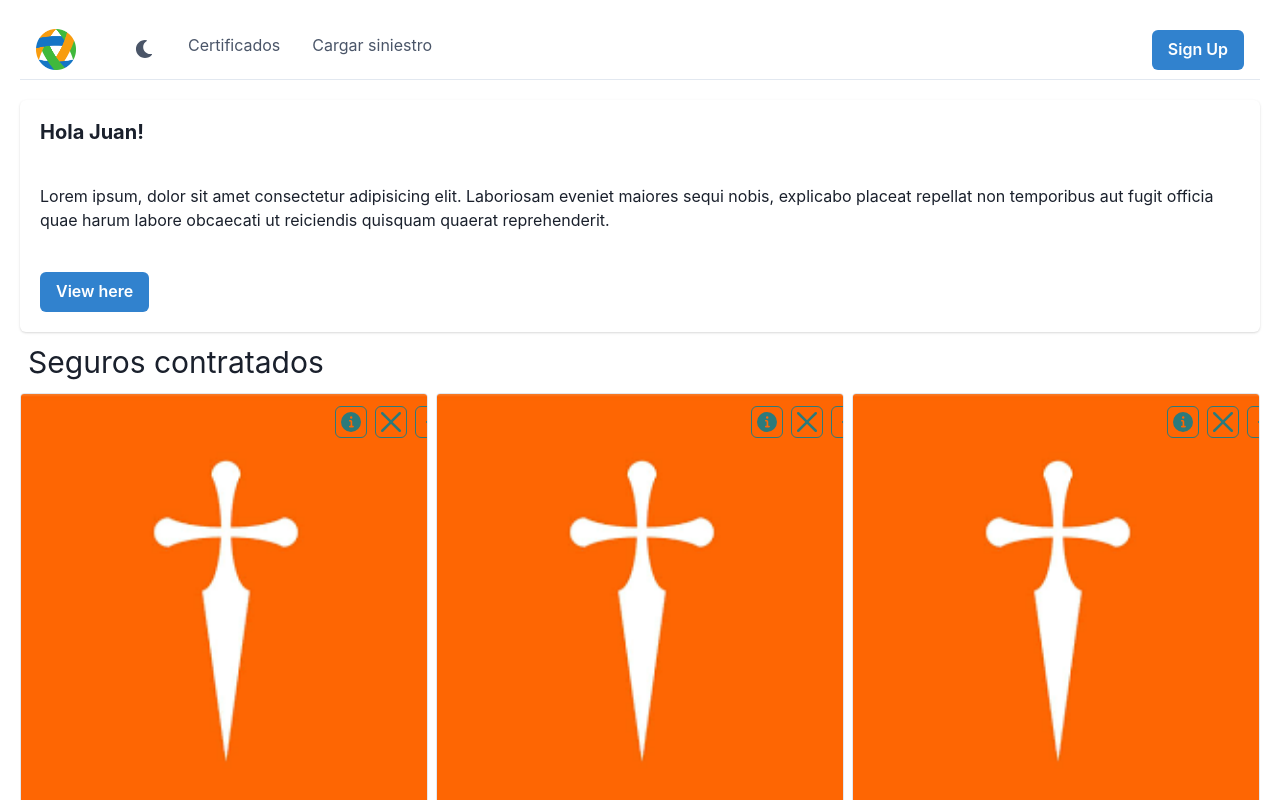
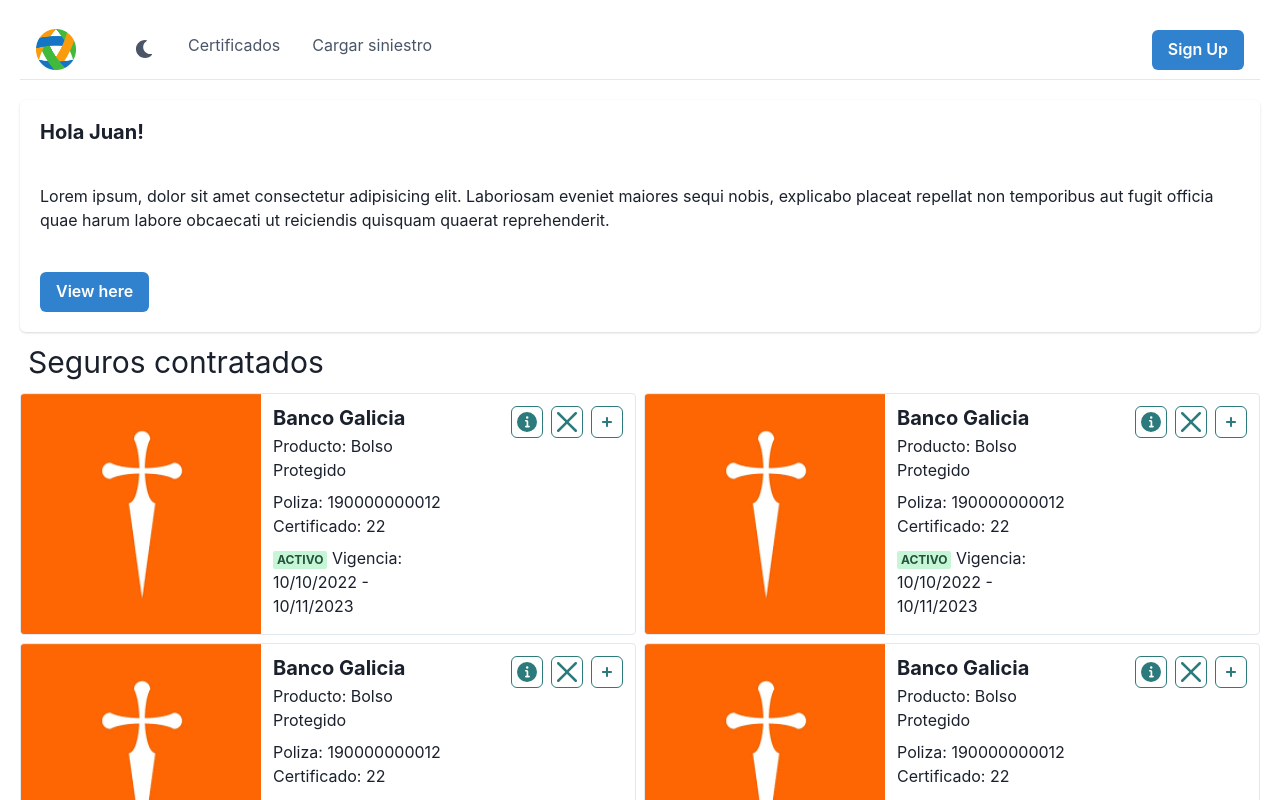
Before and after one commit to agustinyuse/portal.demo, a React (Create React App) app: page / in a window 1280 px wide. Shown: the top 800 px of the page. Built offline with nearby package versions, Linux system fonts and the light colour scheme.

Commit message:
fix responsive

```diff
--- a/src/components/certificates/CertificateListComponent.tsx
+++ b/src/components/certificates/CertificateListComponent.tsx
@@ -86,7 +86,7 @@
         <Text fontSize={30} align={"left"} m={2}>
           Seguros contratados
         </Text>
-        <SimpleGrid columns={{ base: 1, sm: 1, md: 2, lg: 3 }} spacing={2}>
+        <SimpleGrid columns={{ base: 1, sm: 1, md: 2, lg: 2 }} spacing={2}>
           {certs.map((cert) => (
             <CertificateDetailCardComponent
               key={cert.id}
```
